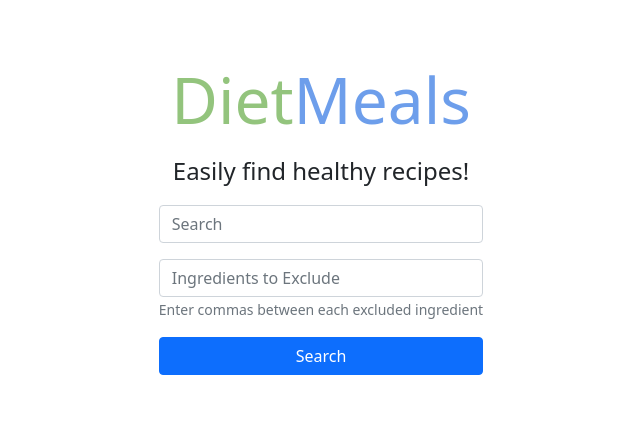
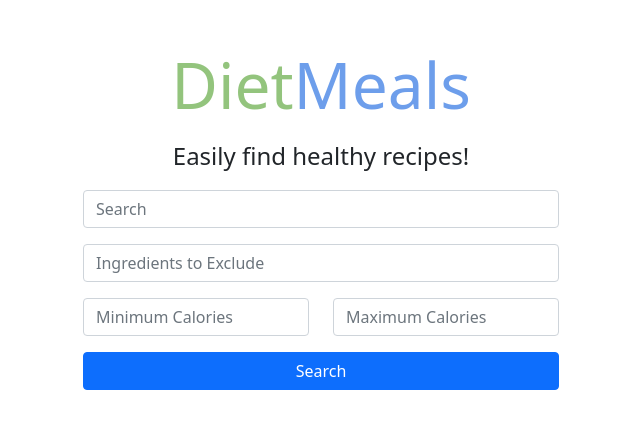
Before and after one commit to byronbenharris/dietmeals, a Next.js app in the folder frontend/: page / in a window 1280 px wide. Shown: the part 181-610 px from the top of the page, without its empty margins (319-959 px from the left). Built offline with nearby package versions, Linux system fonts and the light colour scheme.

Commit message:
cleaned frontned

```diff
--- a/frontend/pages/index.js
+++ b/frontend/pages/index.js
@@ -1,8 +1,10 @@
 import Head from 'next/head';
 import { useRouter } from 'next/router';
 import { useState } from 'react';
+import Row from 'react-bootstrap/Row';
+import Col from 'react-bootstrap/Col';
+import Form from 'react-bootstrap/Form';
 import Button from 'react-bootstrap/Button';
-import Form from 'react-bootstrap/Form';
 import styles from '../styles/home.module.css';
 
 export default function Home() {
@@ -15,28 +17,28 @@ export default function Home() {
   // const [vegan, setVegan] = useState(false);
   // const [gluten, setGluten] = useState(false);
   // const [lactose, setLactose] = useState(false);
-  // const [mincal, setMinCal] = useState(-1);
-  // const [maxcal, setMaxCal] = useState(-1);
+  const [mincal, setMinCal] = useState(-1);
+  const [maxcal, setMaxCal] = useState(-1);
 
   function handleSearch() {
 
-    // let restrictions = restrict;
+    // let restrictions = restrict.replace(",", " ");
     // if (vegetarian)
-    //   restrictions += "+vegetarian";
+    //   restrictions += " vegetarian";
     // if (vegan)
-    //   restrictions += "+vegan";
+    //   restrictions += " vegan";
     // if (gluten)
-    //   restrictions += "+gluten";
+    //   restrictions += " gluten";
     // if (lactose)
-    //   restrictions += "+lactose";
+    //   restrictions += " lactose";
 
     router.push({
       pathname: '/search',
       query: {
         query: query,
         restrict: restrict.replace(",", " "),
-        // mincal: mincal,
-        // maxcal: maxcal,
+        mincal: mincal,
+        maxcal: maxcal,
       },
     });
   }
@@ -62,74 +64,37 @@ export default function Home() {
 
         <Form className={styles.form}>
 
-          <Form.Group className={["mb-3", styles.form_input].join(" ")}>
-            <Form.Control
-              type="input"
-              placeholder="Search"
-              onChange = { (e) => setQuery(e.target.value) }
-            />
-          </Form.Group>
+          <Row className={["mb-3", styles.form_row].join(" ")}>
+            <Form.Group>
+              <Form.Control type="input" placeholder="Search" onChange = { (e) => setQuery(e.target.value) }/>
+            </Form.Group>
+          </Row>
 
-          {/* <Form.Group className={["mb-3", styles.form_radios].join(" ")}>
-            <Form.Check
-              type="checkbox"
-              label="Veg."
-              inline="true"
-              onChange = { (e) => setVegetarian(!vegetarian) }
-            />
-            <Form.Check
-              type="checkbox"
-              label="Vegan"
-              inline="true"
-              onChange = { (e) => setVegan(!vegan) }
-            />
-            <Form.Check
-              type="checkbox"
-              label="Gluten-Free"
-              inline="true"
-              onChange = { (e) => setGluten(!gluten) }
-            />
-            <Form.Check
-              type="checkbox"
-              label="Lactose Intolerance"
-              inline="true"
-              onChange = { (e) => setLactose(!lactose) }
-            />
-          </Form.Group> */}
+          {/* <Row className={["mb-3", styles.form_row].join(" ")}>
+            <Form.Group>
+              <Form.Check type="checkbox" inline="true" label="Veg." onChange = { (e) => setVegetarian(!vegetarian) }/>
+              <Form.Check type="checkbox" inline="true" label="Vegan" onChange = { (e) => setVegan(!vegan) }/>
+              <Form.Check type="checkbox" inline="true" label="Gluten-Free" onChange = { (e) => setGluten(!gluten) }/>
+              <Form.Check type="checkbox" inline="true" label="Lactose Intolerance" onChange = { (e) => setLactose(!lactose) }/>
+            </Form.Group>
+          </Row> */}
 
-          <Form.Group className={["mb-3", styles.form_input].join(" ")}>
-            <Form.Control
-              type="input"
-              placeholder="Ingredients to Exclude"
-              onChange = { (e) => setRestrict(e.target.value) }
-            />
-            <Form.Text className="text-muted">
-              Enter commas between each excluded ingredient
-            </Form.Text>
-          </Form.Group>
+          <Row className={["mb-3", styles.form_row].join(" ")}>
+            <Form.Group>
+              <Form.Control type="input" placeholder="Ingredients to Exclude" onChange = { (e) => setRestrict(e.target.value) }/>
+            </Form.Group>
+          </Row>
 
-          {/* <Form.Group className={["mb-3", styles.form_input].join(" ")}>
-             <Form.Control
-              type="input"
-              placeholder="Minimum Calories"
-              onChange = { (e) => setMinCal(e.target.value) }
-              className={styles.calories}
-            />
-            <Form.Control
-              type="input"
-              placeholder="Maximum Calories"
-              onChange = { (e) => setMaxCal(e.target.value) }
-              className={styles.calories}
-            />
-          </Form.Group> */}
+          <Row className={["mb-3", styles.form_row].join(" ")}>
+            <Form.Group as={Col}>
+              <Form.Control type="input" className={styles.mincal} placeholder="Minimum Calories"onChange = { (e) => setMinCal(e.target.value) }/>
+            </Form.Group>
+            <Form.Group as={Col} >
+              <Form.Control type="input" className={styles.maxcal} placeholder="Maximum Calories" onChange = { (e) => setMaxCal(e.target.value) }/>
+            </Form.Group>
+          </Row>
 
-          <Button
-            type="button"
-            variant="primary"
-            className={styles.search_btn}
-            onClick={handleSearch}>
-              Search
-          </Button>
+          <Button type="button" variant="primary" className={styles.search_btn} onClick={handleSearch}>Search</Button>
         </Form>
       </main>
     </div>
--- a/frontend/styles/globals.css
+++ b/frontend/styles/globals.css
@@ -8,7 +8,7 @@ body {
 
 a {
   color: inherit;
-  text-decoration: none;
+  text-decoration: none !important;
 }
 
 * {
--- a/frontend/styles/home.module.css
+++ b/frontend/styles/home.module.css
@@ -43,10 +43,6 @@
   width: 100%;
 }
 
-.form_radios {
-  text-align: center;
+.form_row {
+  width: 500px;
 }
-
-.calories {
-  width: 48%;
-}
```
Also changed, not shown: frontend/pages/search.js (+29 -29 lines), frontend/styles/search.module.css (+8 -1 lines).
